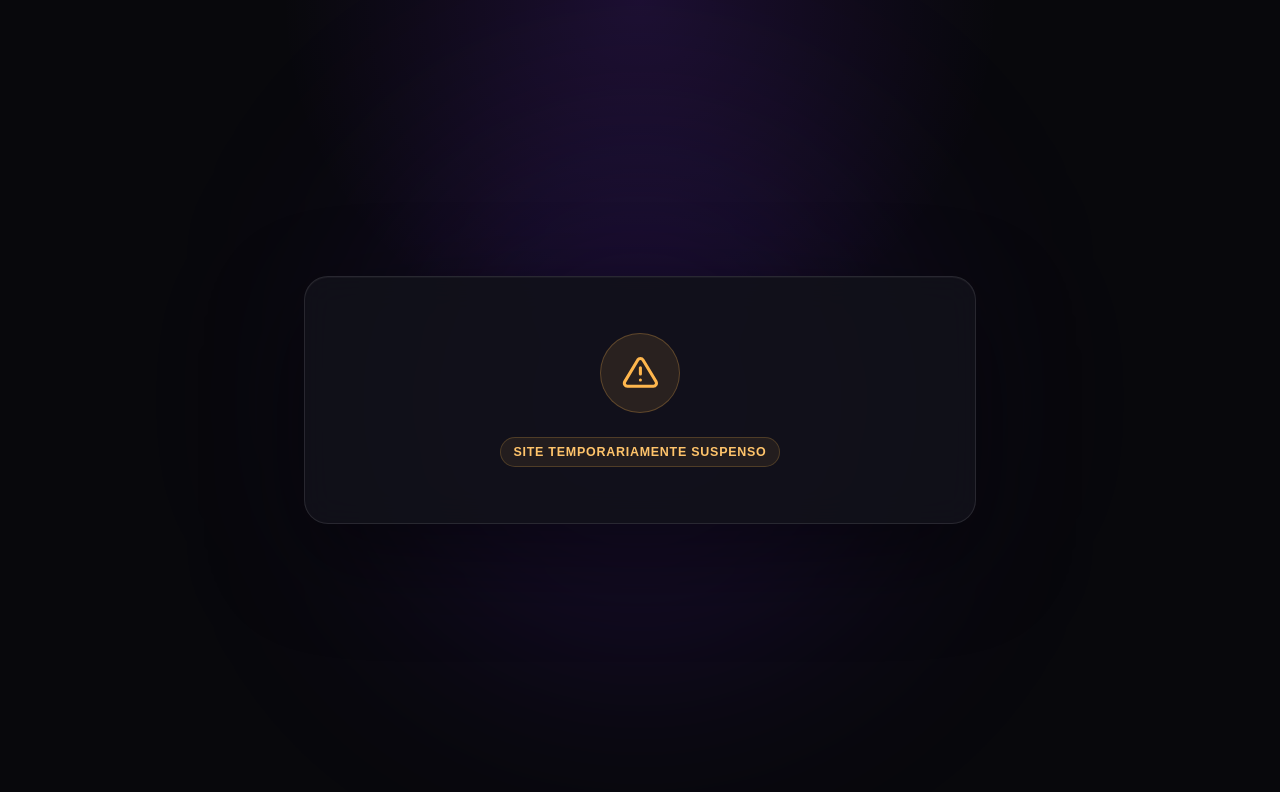
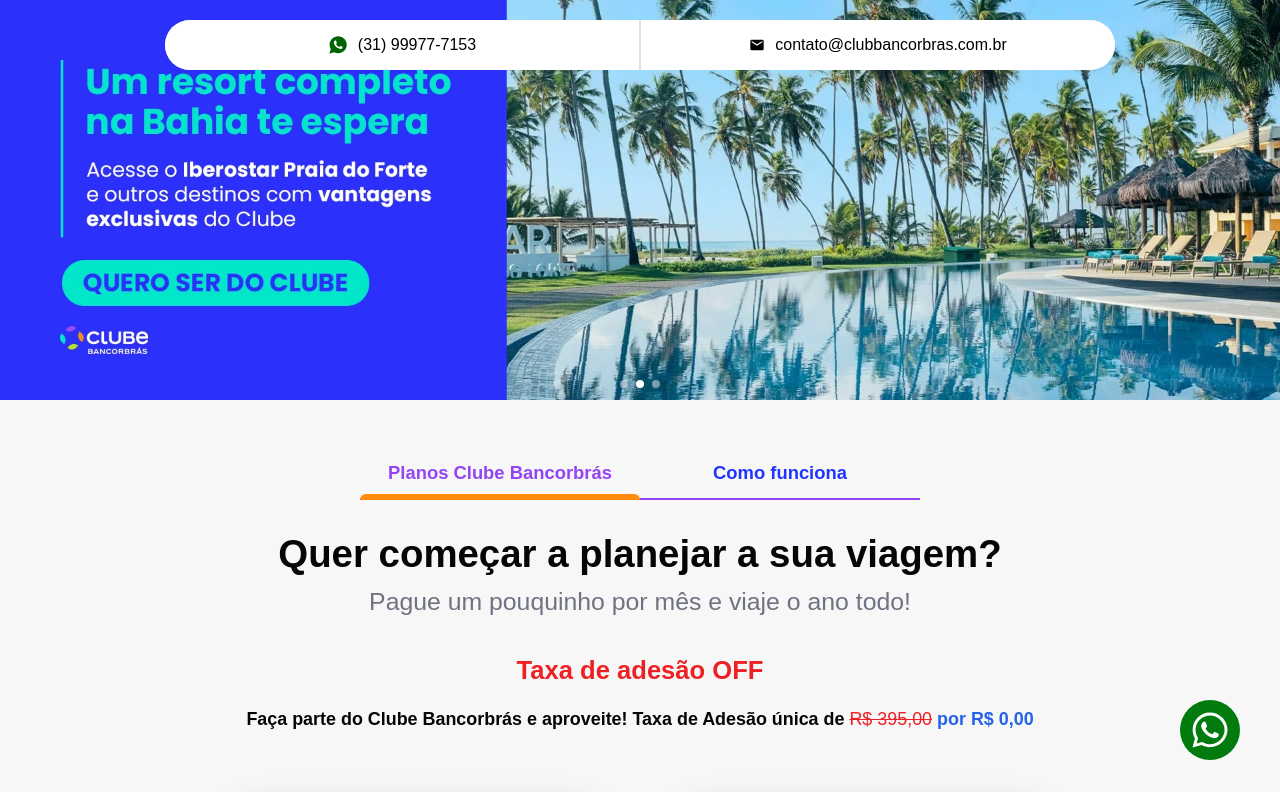
Before and after one commit to NanoThecnolog/clube-ferias-2, a Next.js app: page / in a window 1280 px wide. Shown: the top 792 px of the page. Built offline with nearby package versions, Linux system fonts and the light colour scheme.

Commit message:
unblocking

```diff
--- a/src/pages/index.tsx
+++ b/src/pages/index.tsx
@@ -15,7 +15,7 @@
 
 export default function Home() {
   const [isOpen, setIsOpen] = useState<boolean>(false);
-  const isBlocked = true;
+  const isBlocked = false;
 
   return (
     <>
```
